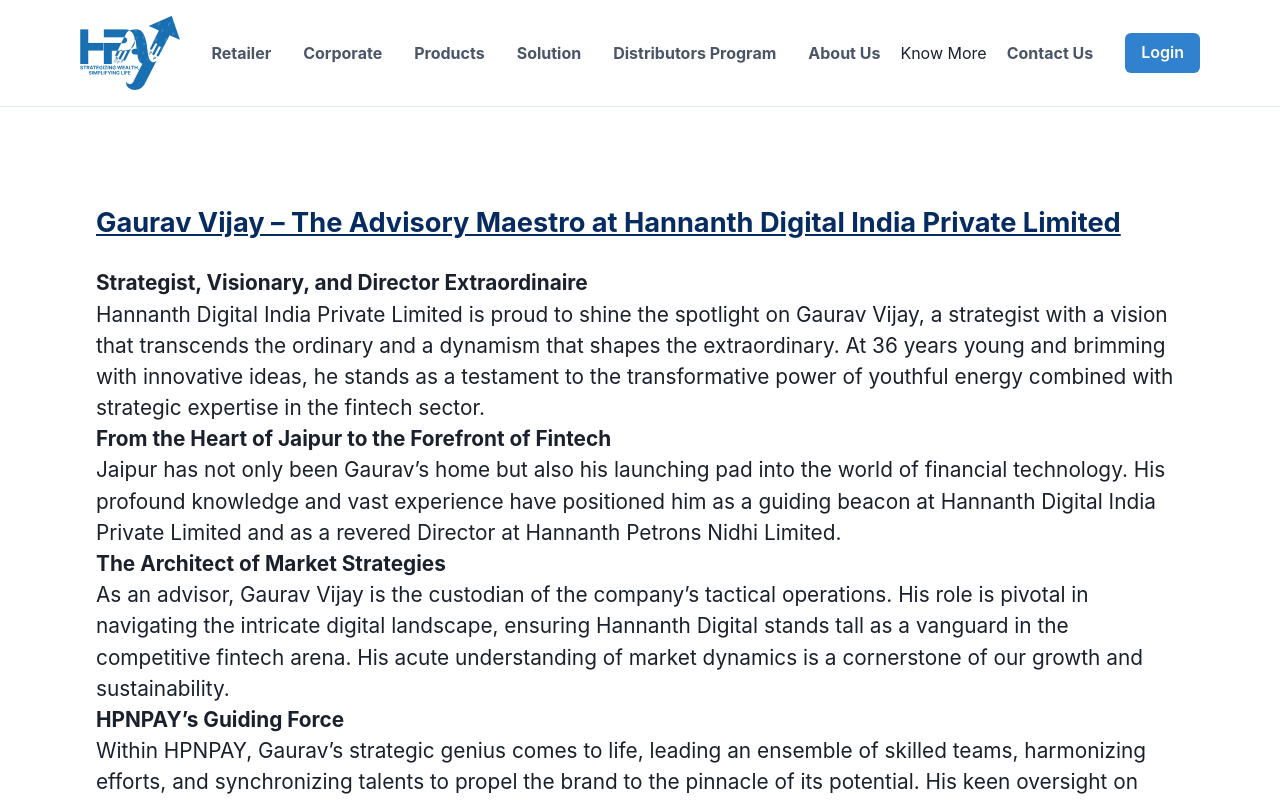
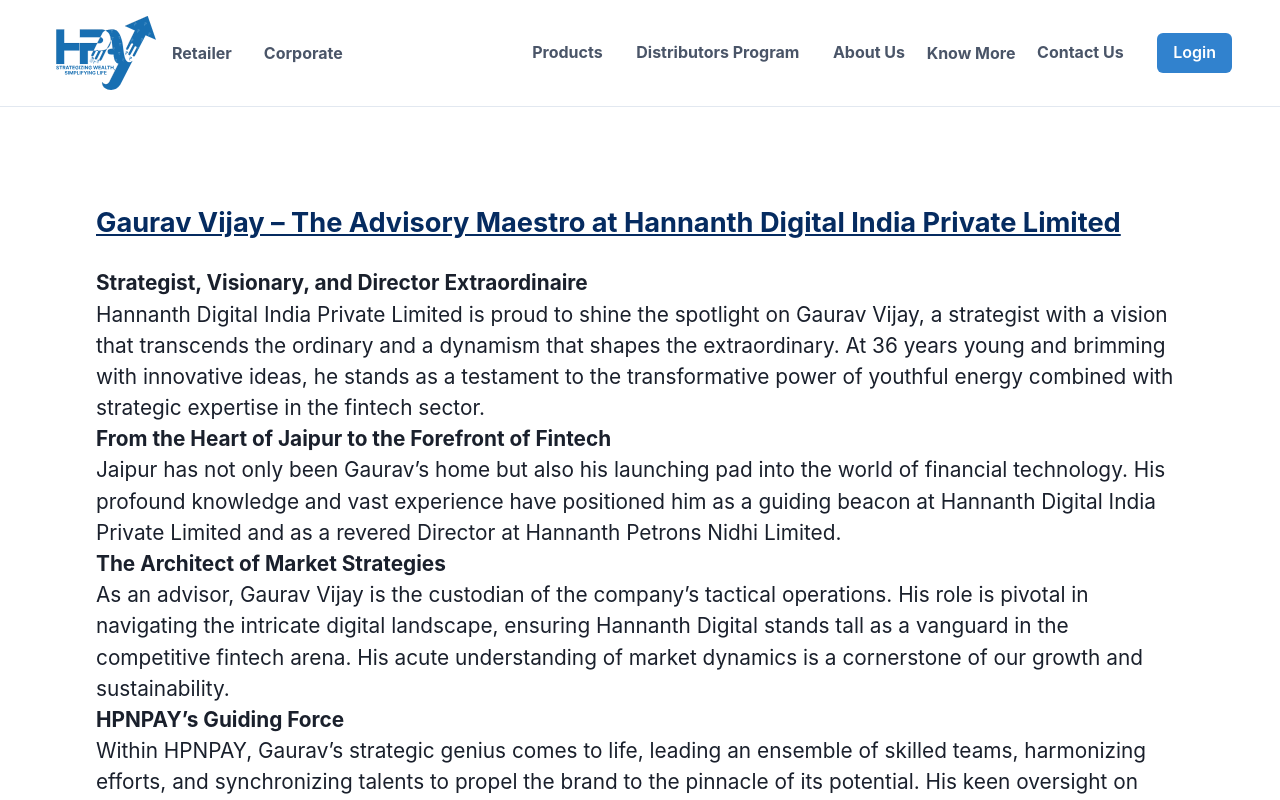
Before and after one commit to Akshaybaiswaree/HPNPAY_WEB, a React (Create React App) app: page /advicor_two in a window 1280 px wide. Shown: the top 800 px of the page. Built offline with nearby package versions, Linux system fonts and the light colour scheme.

Commit message:
show hide for navbar

```diff
--- a/src/App.css
+++ b/src/App.css
@@ -185,3 +185,24 @@
     width: 100%; /* Set text container width to 100% of the container */
   }
 }
+
+li.active a:before,
+a:hover:before {
+  visibility: visible;
+  -webkit-transform: scaleX(1);
+  transform: scaleX(1);
+}
+
+.underline {
+  position: absolute;
+  bottom: 0;
+  left: 0;
+  width: 100%;
+  height: 2px;
+  background-color: transparent;
+  transition: background-color 0.3s ease;
+}
+
+.active {
+  background-color: rgb(255, 0, 13);
+}
--- a/src/components/Navbar.jsx
+++ b/src/components/Navbar.jsx
@@ -1,7 +1,7 @@
 // Navbar.js
 
-import React from 'react';
-import { Link } from 'react-router-dom';
+import React, { useState } from "react";
+import { Link } from "react-router-dom";
 import {
   Box,
   Flex,
@@ -9,51 +9,117 @@
   Button,
   useColorModeValue,
   Image,
-} from '@chakra-ui/react';
-import LOGO from '../../src/images/footer/LOGO.svg';
-import NavLinkWithDropdown from './knowMore/NavLinkWithDropdown';
+  Spacer,
+} from "@chakra-ui/react";
+import LOGO from "../../src/images/footer/LOGO.svg";
+import NavLinkWithDropdown from "./knowMore/NavLinkWithDropdown";
+
+
+
 
 const Navbar = () => {
+  const [retailer, setRetailer] = useState(true);
+  const [corporate, setCorporate] = useState(false);
+
+
+  const handleRetailerClick = () => {
+    setRetailer(true);
+    setCorporate(false);
+    console.log(retailer, corporate);
+  };
+
+  const handleCorporateClick = () => {
+    setRetailer(false);
+    setCorporate(true);
+    console.log(retailer, corporate);
+  };
   return (
-    <Box bg={useColorModeValue('white', 'gray.800')} borderBottom={1} borderStyle={'solid'} borderColor={useColorModeValue('gray.200', 'gray.900')}>
-      <Flex
-        align='center'
-        maxW='6xl'
-        m='auto'
-        p={4}
-      >
-        <Link to='/'>
-          <Image src={LOGO} alt='Logo' width={'100px'} />
+    <Box
+      bg={useColorModeValue("white", "gray.800")}
+      borderBottom={1}
+      borderStyle={"solid"}
+      borderColor={useColorModeValue("gray.200", "gray.900")}
+    >
+      <Flex align="center" gap={'7rem'} maxW="95vW" margin={'auto'}  p={4} fontSize="1rem"justifyContent="space-between">
+        <Flex ml="0.5rem" align="center">
+        <Link to="/">
+          <Image src={LOGO} alt="Logo" width={"100px"} />
         </Link>
-        <Flex ml='auto' align='center'>
-          <NavLink to='/'>Retailer</NavLink>
-          <NavLink to='/corporate'>Corporate</NavLink>
-          <NavLink to='/products'>Products</NavLink>
-          <NavLink to='/solution'>Solution</NavLink>
-          <NavLink to='/distributors'>Distributors Program</NavLink>
-          <NavLink to='/aboutus'>About Us</NavLink>
-          <NavLinkWithDropdown title='Know More'>
-            <NavLink to='/blogs'>Blogs</NavLink>
-            <NavLink to='#'>HPN Club</NavLink>
-            <NavLink to='#'>Jobs</NavLink>
-            <NavLink to='#'>Events</NavLink>
-            <NavLink to='#'>FAQ's</NavLink>
-          </NavLinkWithDropdown>
-          <NavLink to='/contactus'>Contact Us</NavLink>
-          <Button as={Link} to='/login' ml={4} colorScheme='blue'>
-            Login
-          </Button>
+          <span onClick={() => handleRetailerClick()}><NavLink to="/" >
+            Retailer
+          </NavLink></span>
+          <span onClick={() => handleCorporateClick()}><NavLink to="/corporate" >
+            Corporate
+          </NavLink></span>
         </Flex>
+
+        <Flex align="center" gap="0.1rem">
+          {retailer && (
+            <>
+              <NavLink to="/products" p="0">Products</NavLink>
+              <NavLink to="/distributors">Distributors Program</NavLink>
+              <NavLink to="/aboutus">About Us</NavLink>
+              <NavLinkWithDropdown  fontWeight= "bold" title="Know More" pb="0.5rem">
+                <NavLink to="/blogs"  bg="red">Blogs</NavLink>
+                <NavLink to="#">HPN Club</NavLink>
+                <NavLink to="#">Jobs</NavLink>
+                <NavLink to="#">Events</NavLink>
+                <NavLink to="#">FAQ's</NavLink>
+              </NavLinkWithDropdown>
+              <NavLink to="/contactus">Contact Us</NavLink>
+              <Button as={Link} to="/login" ml={4} colorScheme="blue">
+                Login
+              </Button>
+            </>
+          )}
+
+          {corporate &&
+          <>
+            <NavLink to="/solution">Solution</NavLink>
+            <NavLink to="/solution">Market Research</NavLink>
+            <NavLink to="/solution">Features</NavLink>
+            <NavLink to="/solution">Media</NavLink>
+            <NavLink to="/solution">About Us</NavLink>
+            <NavLinkWithDropdown title="Know More">
+                <NavLink to="/blogs">Blogs</NavLink>
+                <NavLink to="#">HPN Club</NavLink>
+                <NavLink to="#">Jobs</NavLink>
+                <NavLink to="#">Events</NavLink>
+                <NavLink to="#">FAQ's</NavLink>
+              </NavLinkWithDropdown>
+            <NavLink to="/solution">Contact Us</NavLink>
+          </>}
+
+        </Flex>
+
       </Flex>
     </Box>
   );
 };
 
-const NavLink = ({ to, children }) => (
-  <Text as={Link} to={to} mx={4} fontWeight='bold' color={useColorModeValue('gray.600', 'white')} _hover={{ color: 'blue.500' }}>
+const NavLink = ({ to, children, onClick, active }) => (
+  <Text
+    as={Link}
+    to={to}
+    mx={4}
+    fontWeight="bold"
+    color={useColorModeValue("gray.600", "white")}
+    textDecoration="none"
+    borderBottom="2px solid transparent"
+    _hover={{ borderBottom: "2px solid blue" }}
+    _visited={{ borderBottom: "2px solid blue" }}
+    borderBottomColor={active ? "blue" : "transparent"}
+    onClick={onClick}
+  >
     {children}
+    <span
+      className={`underline ${active ? "active" : ""}`}
+    ></span>
   </Text>
 );
+
+
+
 
 // const NavLinkWithDropdown = ({ title, children }) => (
 //   <Box position='relative' mx={4} _hover={{ color: 'blue.500' }}>
--- a/src/components/knowMore/NavLinkWithDropdown.js
+++ b/src/components/knowMore/NavLinkWithDropdown.js
@@ -22,11 +22,14 @@
     >
       <Text
         px={1}
+        fontWeight="bold"
+        color="gray.600"
         py={1}
         rounded={'md'}
         _hover={{
           textDecoration: 'none',
           bg: useColorModeValue('gray.200', 'gray.700'),
+
         }}
       >
         {title}
@@ -43,6 +46,7 @@
           mt='2'
           onMouseEnter={handleMouseEnter}
           // onMouseLeave={handleMouseLeave}
+          width="25rem"
         >
           <VStack align='start' spacing={2} onMouseLeave={handleMouseLeave}>
             {children}
```
